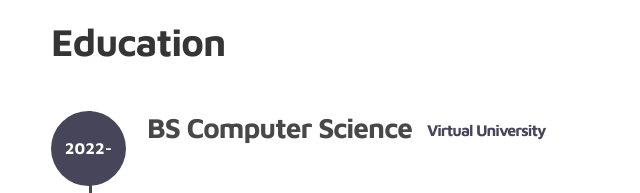
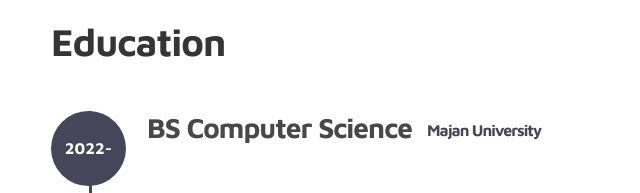
Before and after one commit to Amina-Ibm/Amina-Ibm.github.io, a plain HTML site: page index.html in a window 1280 px wide. Shown: the part 2100-2293 px from the top of the page, 34-674 px from the left. Drawn offline with nearby package versions, Linux system fonts and the light colour scheme; some packages are replaced by stand-ins of ours; a script that the page names is missing.

Commit message:
Update index.html

```diff
--- a/index.html
+++ b/index.html
@@ -278,7 +278,7 @@ href="https://cdnjs.cloudflare.com/ajax/libs/font-awesome/6.2.0/css/all.min.css"
                                 <span>2022-</span>
                             </div>
                             <div class="timeline-info">
-                                <h3><span>BS Computer Science</span><small>Virtual University</small></h3>
+                                <h3><span>BS Computer Science</span><small>Majan University</small></h3>
                             </div>
                         </div>
 
```
